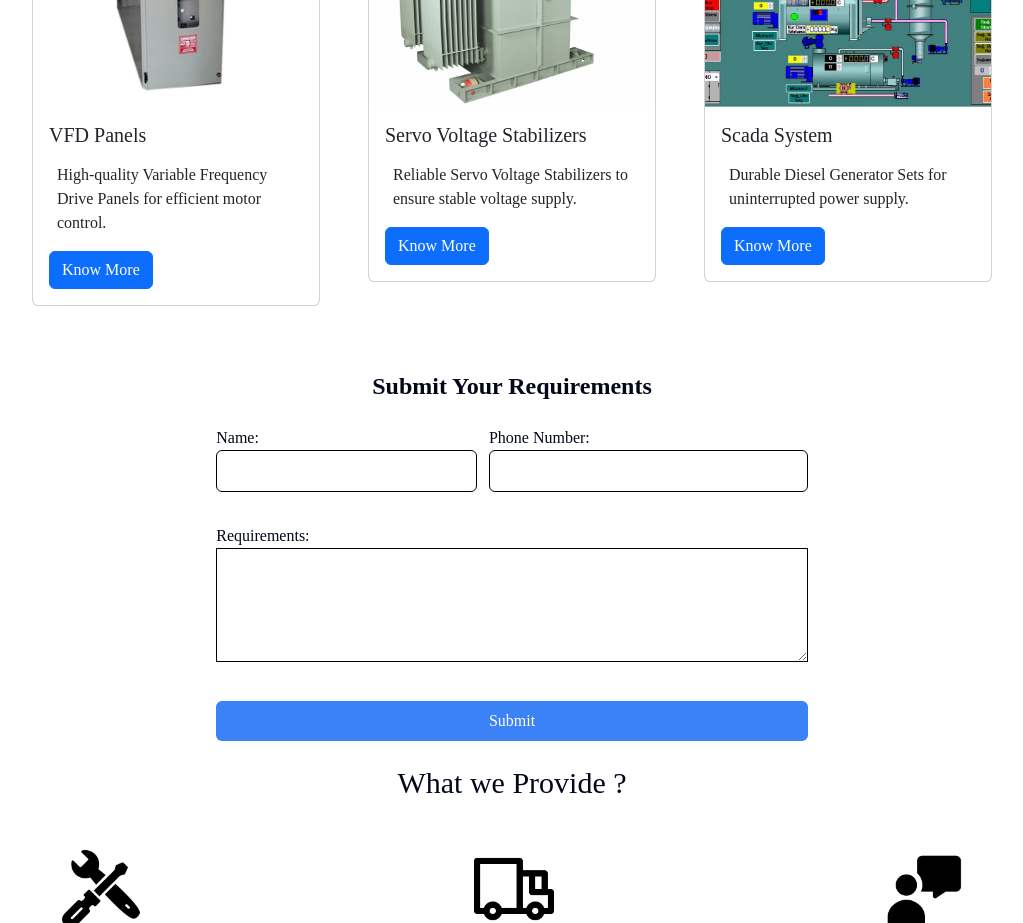
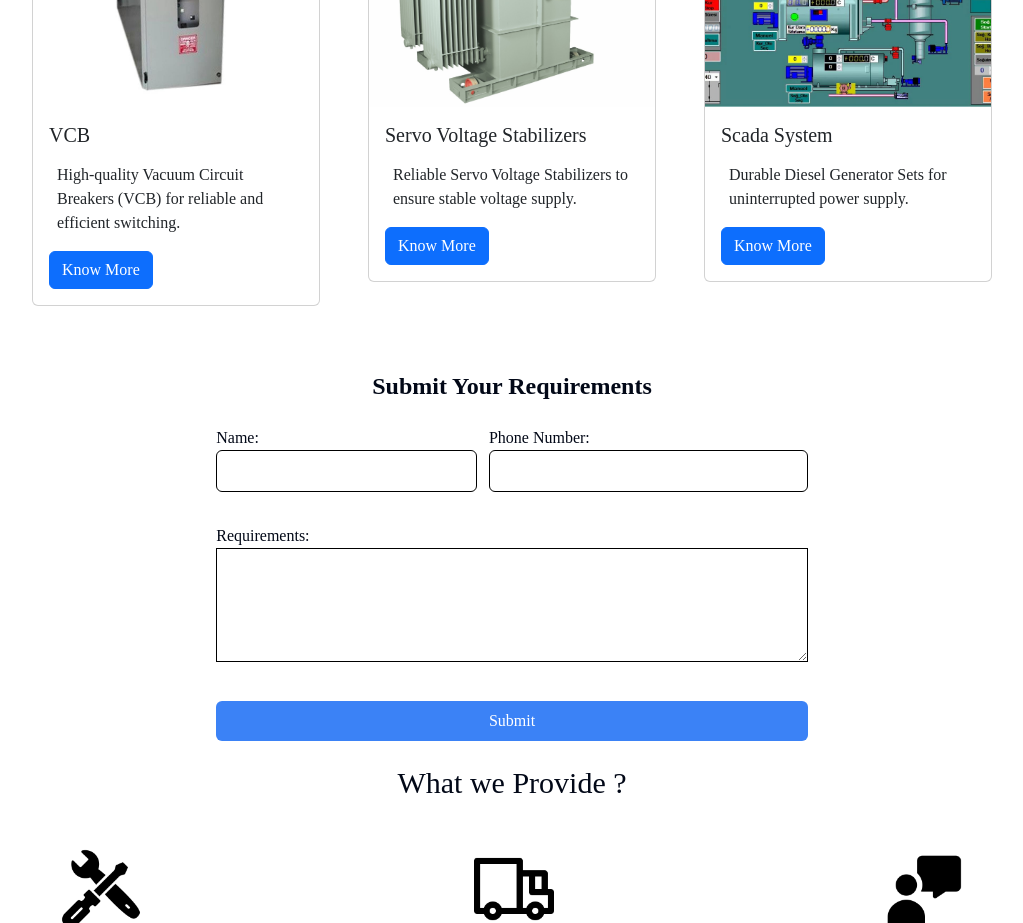
Before and after one commit to yatin-commits/sineElectricals, a React (Vite) app in the folder sin/: page / in a window 1280 px wide. Shown: the part 980-1903 px from the top of the page, without its empty margins (128-1151 px from the left). Built offline with nearby package versions, Linux system fonts and the light colour scheme.

Commit message:
vcb home page

```diff
--- a/sin/src/Pages/AboutUs.jsx
+++ b/sin/src/Pages/AboutUs.jsx
@@ -12,7 +12,7 @@ const AboutUs = () => {
       <section className="about-us-banner p-4 flex justify-center items-center flex-col text-center">
         <h1 className="text-6xl font-bold font-[poppins] text-black mb-4">Who We Are?</h1>
         <p className="text-xl text-black max-w-3xl">
-          At Sin Engineering, we innovate and bring cutting-edge technology into reality. Our dedicated team strives for perfection, delivering modern solutions for the future.
+          At Sine Electricals, we innovate and bring cutting-edge technology into reality. Our dedicated team strives for perfection, delivering modern solutions for the future.
         </p>
         <Link to="/contact" className="mt-6">
           <button className="bg-blue-500 text-white px-6 py-3 rounded-md hover:bg-blue-600 transition-colors">
@@ -42,7 +42,7 @@ const AboutUs = () => {
       <section className="p-8 text-center bg-gray-100 mt-8">
         <h2 className="text-3xl font-bold mb-6">What Drives Us?</h2>
         <p className="max-w-4xl mx-auto text-gray-600 text-lg">
-          At Sin Engineering, we believe in pushing the boundaries of innovation. Our team is fueled by a desire to revolutionize industries through smart engineering, research, and development. From cutting-edge technology solutions to sustainable practices, we are driven by the power of innovation and passion.
+          At Sine Electricals, we believe in pushing the boundaries of innovation. Our team is fueled by a desire to revolutionize industries through smart engineering, research, and development. From cutting-edge technology solutions to sustainable practices, we are driven by the power of innovation and passion.
         </p>
       </section>
 
--- a/sin/src/components/FeaturedProducts.jsx
+++ b/sin/src/components/FeaturedProducts.jsx
@@ -7,10 +7,10 @@ const FeaturedProducts = () => {
       <h1 className='text-4xl text-center mb-8'>Featured Products</h1>
       <div className='grid grid-cols-1 sm:grid-cols-2 lg:grid-cols-3 gap-8 m-2'>
         <Products
-          title="VFD Panels"
+          title="VCB"
           imgSrc="./VCB.jpg" // Replace with actual image path
           className="w-full aspect-square max-w-[150px] object-cover"
-          description="High-quality Variable Frequency Drive Panels for efficient motor control."
+          description="High-quality Vacuum Circuit Breakers (VCB) for reliable and efficient switching."
           link="/vcb"
         />
         <Products
```
